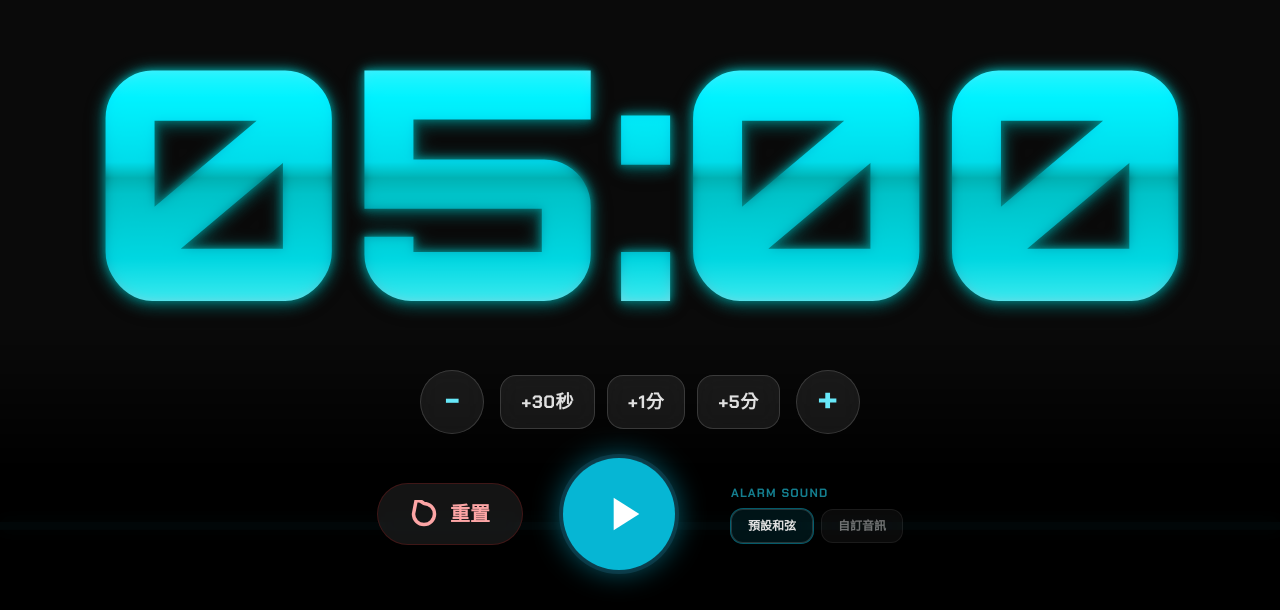
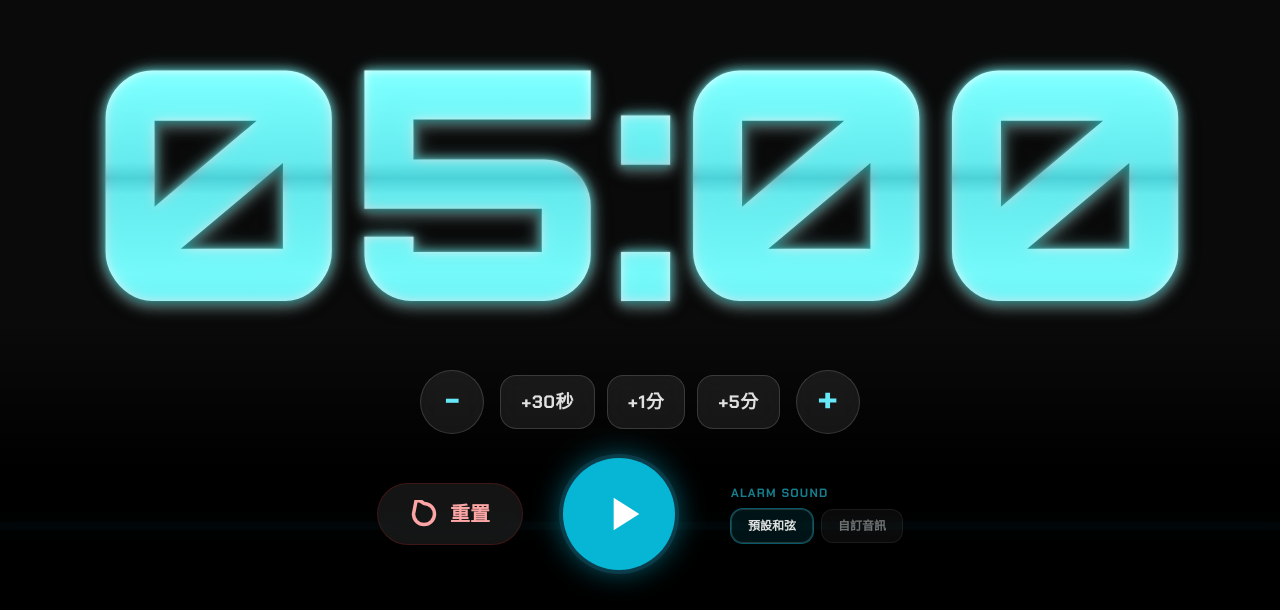
Before and after one commit to Randytsay/timer, a plain HTML site: page index.html in a window 1280 px wide. Shown: the part 190-800 px from the top of the page. Drawn offline with nearby package versions, Linux system fonts and the light colour scheme.

Commit message:
Final Aesthetic Revert: Premium Silver Chrome look with stable Orbitron digits

```diff
--- a/index.html
+++ b/index.html
@@ -32,21 +32,21 @@
             color: #ffffff;
         }
 
-        /* 科技藍金屬質感 (Metallic Blue) */
+        /* 銀色金屬質感 (Metallic Silver / Chrome) */
         .metallic-text {
             background: linear-gradient(180deg,
-                    #e0f7fa 0%,
-                    #00e5ff 25%,
-                    #00b8d4 45%,
-                    #006064 50%,
-                    #00838f 55%,
-                    #00acc1 75%,
-                    #e0f7fa 100%);
+                    #f8f9fa 0%,
+                    #ffffff 20%,
+                    #d1d5db 45%,
+                    #9ca3af 50%,
+                    #d1d5db 55%,
+                    #f3f4f6 80%,
+                    #cbd5e1 100%);
             -webkit-background-clip: text;
             background-clip: text;
             -webkit-text-fill-color: transparent;
             /* 強制邊界光與立體感 */
-            filter: drop-shadow(0 4px 6px rgba(0, 0, 0, 0.7)) drop-shadow(0 0 2px rgba(0, 255, 255, 0.4));
+            filter: drop-shadow(0 4px 6px rgba(0, 0, 0, 0.7)) drop-shadow(0 0 1px rgba(255, 255, 255, 0.8));
         }
 
         .neon-text-finished {
```
Also changed, not shown: README.md.
